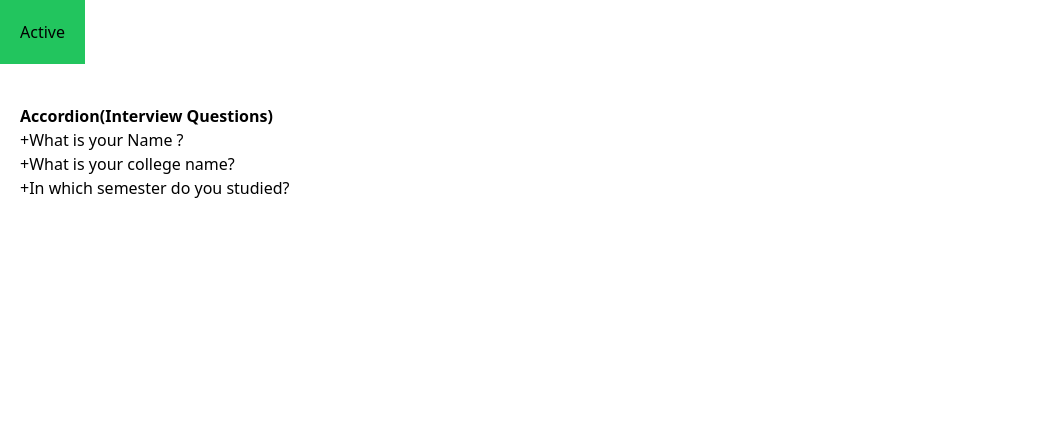
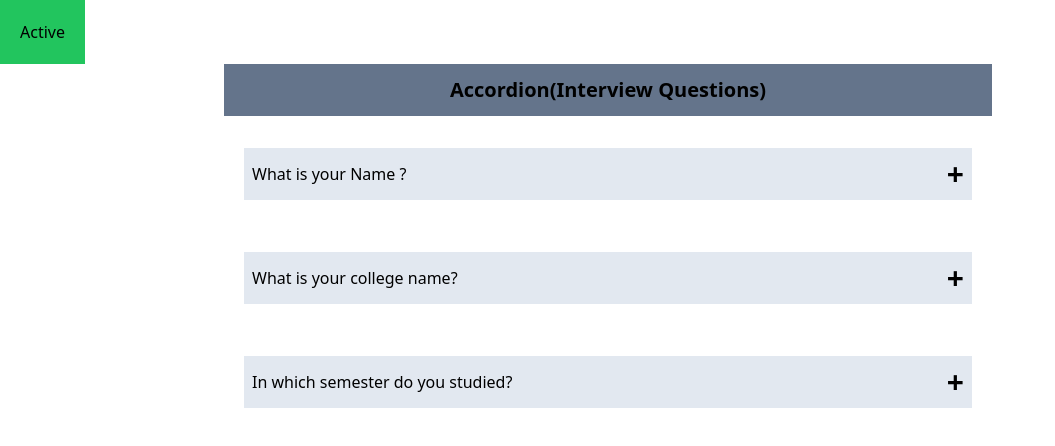
Before and after one commit to SabitaMagr/toggleClassBtn, a Next.js app: page / in a window 1280 px wide. Shown: the top 446 px of the page, without its empty margins (0-1055 px from the left). Built offline with nearby package versions, Linux system fonts and the light colour scheme.

Commit message:
fix:collapse

```diff
--- a/component/Accordian.tsx
+++ b/component/Accordian.tsx
@@ -1,31 +1,23 @@
 import React, { useState } from 'react'
-import accordionData from '../data/accordian.data'
 
-const Accordian = () => {
-    const [data,setData]=useState(accordionData);
+interface Props{
+    question:string;
+    answer:string;
+}
+
+const Accordian = ({question,answer} : Props) => {
     const [show,setShow]=useState(false);
   return (
     <>
-    <div className='  mt-5 ml-10 p-5' >
-        <h1 className=' text-xl font-bold '>Accordion(Interview Questions) </h1>
+    <div className=' mt-3 p-5' >
         <div>
-        {
-            data.map((data,i)=>{
-                return(
-                    <div>
-                    <div className=' flex' key={i}>
-                        <p className='' onClick={()=>setShow(!show)}>+</p>
-                        <h1>{data.question}</h1>
-                    </div>
+            <div className=' flex justify-between bg-slate-200 p-2 items-center ' >
+                <h1>{question}</h1>
+                <span onClick={() =>setShow((show) => !show)} className=' text-3xl font-bold '>{show ? '-' :'+'}</span>
+            </div>
                     {
-                        show && <p key={i}>{data.answer}</p>
+                        show && <p className=' bg-slate-400 p-4' >{answer}</p>
                     }
-
-                    </div>
-
-                )
-            })
-        }
         </div>
     </div>
     </>
--- a/pages/index.tsx
+++ b/pages/index.tsx
@@ -4,6 +4,8 @@ import { Inter } from '@next/font/google'
 import styles from '@/styles/Home.module.css'
 import { useState } from 'react'
 import Accordian from '@/component/Accordian'
+import accordionData from '../data/accordian.data'
+
 
 // const inter = Inter({ subsets: ['latin'] })
 
@@ -27,7 +29,22 @@ const Home=()=>{
     <div>
       <button className={`${(state ? 'bg-red-500' : 'bg-green-500')}  p-5`} onClick={toggleButton}>{state ? 'InActive' : 'Active'}</button>
         {/* to display paragraph when user click on questions */}
-      <Accordian/>
+        <div>
+
+        </div>
+        <div className=' w-[60%] ml-[14rem] '>
+        <div>
+            <h1 className=' text-xl font-bold text-center bg-slate-500 p-3 '>Accordion(Interview Questions) </h1>
+        </div>
+        {
+          accordionData?.map((data,i)=>(
+            <Accordian  question={data.question} answer={data.answer} key={i} />
+
+          ))
+        }
+        </div>
+
+
     </div>
 
    </div>
--- a/styles/output.css
+++ b/styles/output.css
@@ -515,8 +515,16 @@ video {
 
 /* raw css here */
 
+.m-5 {
+  margin: 1.25rem;
+}
+
 .mb-5 {
   margin-bottom: 1.25rem;
+}
+
+.ml-10 {
+  margin-left: 2.5rem;
 }
 
 .ml-40 {
@@ -533,6 +541,34 @@ video {
 
 .mt-5 {
   margin-top: 1.25rem;
+}
+
+.ml-14 {
+  margin-left: 3.5rem;
+}
+
+.ml-80 {
+  margin-left: 20rem;
+}
+
+.ml-52 {
+  margin-left: 13rem;
+}
+
+.ml-56 {
+  margin-left: 14rem;
+}
+
+.ml-\[10rem\] {
+  margin-left: 10rem;
+}
+
+.ml-\[13rem\] {
+  margin-left: 13rem;
+}
+
+.ml-\[14rem\] {
+  margin-left: 14rem;
 }
 
 .flex {
@@ -553,6 +589,30 @@ video {
 
 .w-\[50\%\] {
   width: 50%;
+}
+
+.w-60 {
+  width: 15rem;
+}
+
+.w-\[60\%\] {
+  width: 60%;
+}
+
+.items-center {
+  align-items: center;
+}
+
+.justify-center {
+  justify-content: center;
+}
+
+.justify-between {
+  justify-content: space-between;
+}
+
+.justify-around {
+  justify-content: space-around;
 }
 
 .gap-16 {
@@ -602,12 +662,49 @@ video {
   background-color: rgb(148 163 184 / var(--tw-bg-opacity));
 }
 
+.bg-slate-500 {
+  --tw-bg-opacity: 1;
+  background-color: rgb(100 116 139 / var(--tw-bg-opacity));
+}
+
+.bg-white {
+  --tw-bg-opacity: 1;
+  background-color: rgb(255 255 255 / var(--tw-bg-opacity));
+}
+
+.bg-slate-300 {
+  --tw-bg-opacity: 1;
+  background-color: rgb(203 213 225 / var(--tw-bg-opacity));
+}
+
+.bg-slate-200 {
+  --tw-bg-opacity: 1;
+  background-color: rgb(226 232 240 / var(--tw-bg-opacity));
+}
+
 .p-2 {
   padding: 0.5rem;
 }
 
 .p-5 {
   padding: 1.25rem;
+}
+
+.p-3 {
+  padding: 0.75rem;
+}
+
+.p-4 {
+  padding: 1rem;
+}
+
+.px-2 {
+  padding-left: 0.5rem;
+  padding-right: 0.5rem;
+}
+
+.pt-5 {
+  padding-top: 1.25rem;
 }
 
 .text-center {
@@ -619,6 +716,16 @@ video {
   line-height: 1.75rem;
 }
 
+.text-xl {
+  font-size: 1.25rem;
+  line-height: 1.75rem;
+}
+
+.text-3xl {
+  font-size: 1.875rem;
+  line-height: 2.25rem;
+}
+
 .font-bold {
   font-weight: 700;
 }
--- a/tailwind.config.js
+++ b/tailwind.config.js
@@ -2,6 +2,8 @@
 module.exports = {
   content: [
     "./pages/**/*.{html,js,jsx,tsx,ts}",
+    "./component/**/*.{html,js,jsx,tsx,ts}",
+
   ],
   theme: {
     extend: {},
```
